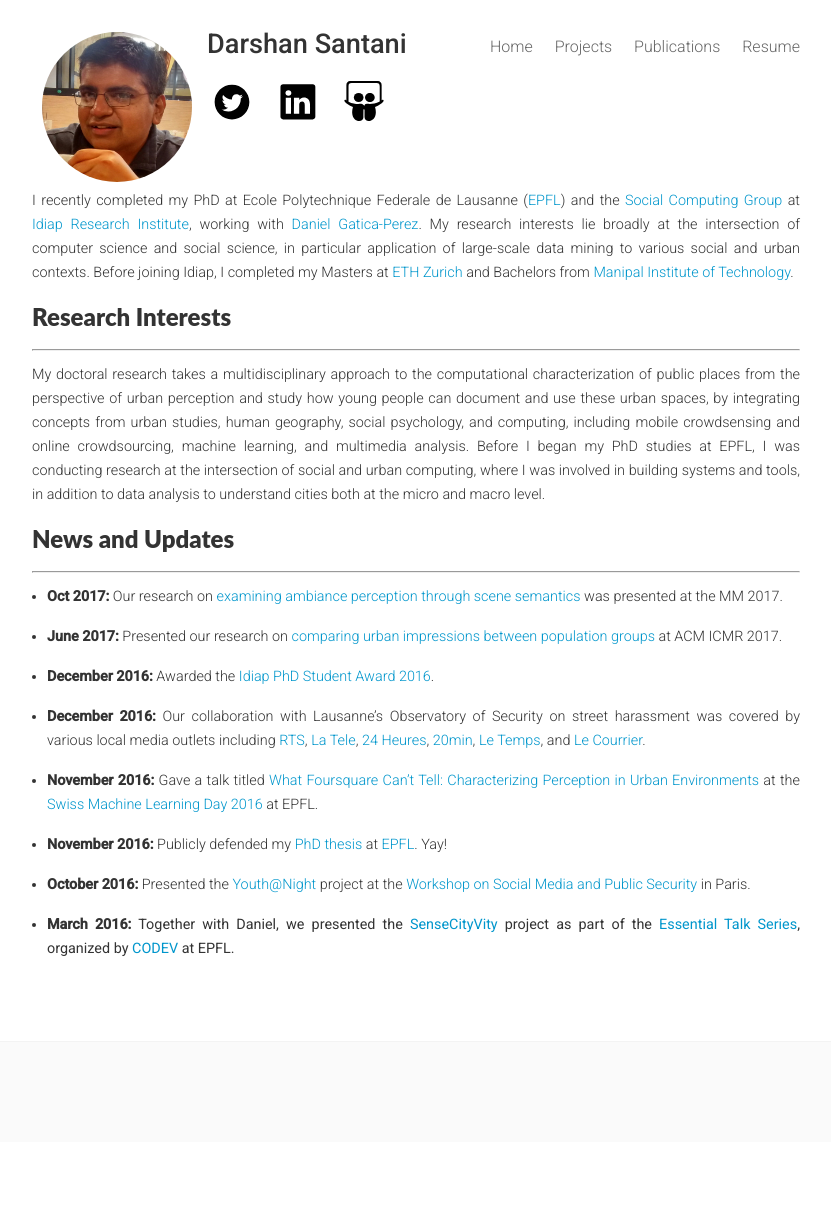
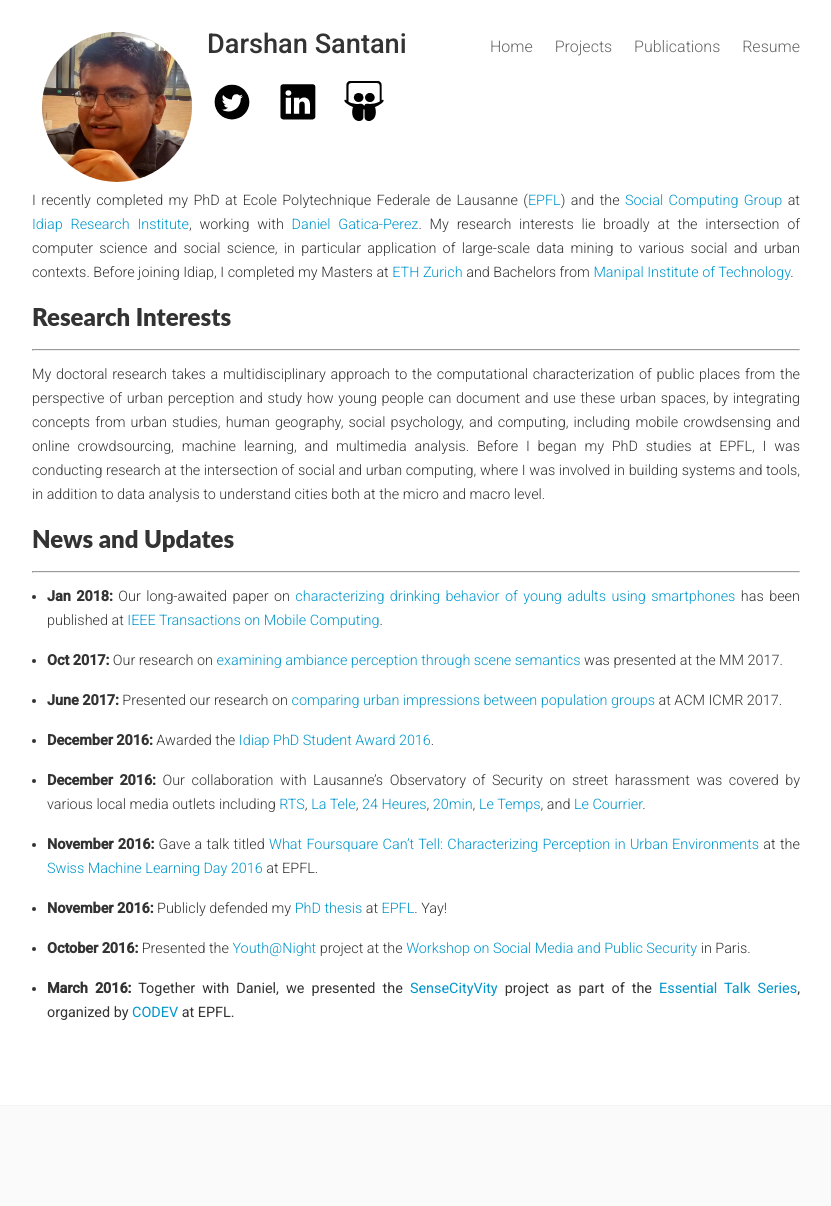
Before and after one commit to dsantani/dsantani.github.io, a Jekyll site: the page built from index.md, in a window 1280 px wide. Shown: the whole page, without its empty margins (224-1055 px from the left). Built offline with Jekyll 4.4.1, drawn with Linux system fonts in a browser that asks for light colours; before the commit the page ends 1142 px from its top, so only the background shows below that.

Commit message:
Updated the news and section for DrinkSense paper

```diff
--- a/index.md
+++ b/index.md
@@ -9,6 +9,8 @@ My doctoral research takes a multidisciplinary approach to the computational cha
 
 ### News and Updates
 ------
++ **Jan 2018:** Our long-awaited paper on [characterizing drinking behavior of young adults using smartphones](http://www.idiap.ch/~gatica/publications/SantaniDoLabhartLandoltKunstcheGatica-tmc18.pdf) has been published at [IEEE Transactions on Mobile Computing](http://ieeexplore.ieee.org/document/8268647/?reload=true).
+
 + **Oct 2017:** Our research on [examining ambiance perception through scene semantics](http://www.idiap.ch/~gatica/publications/BenkheddaSantaniGatica-mm17.pdf) was presented at the MM 2017.
 
 + **June 2017:** Presented our research on [comparing urban impressions between population groups]({{ site.baseurl }}/assets/papers/icmr-17.pdf) at ACM ICMR 2017.
```
